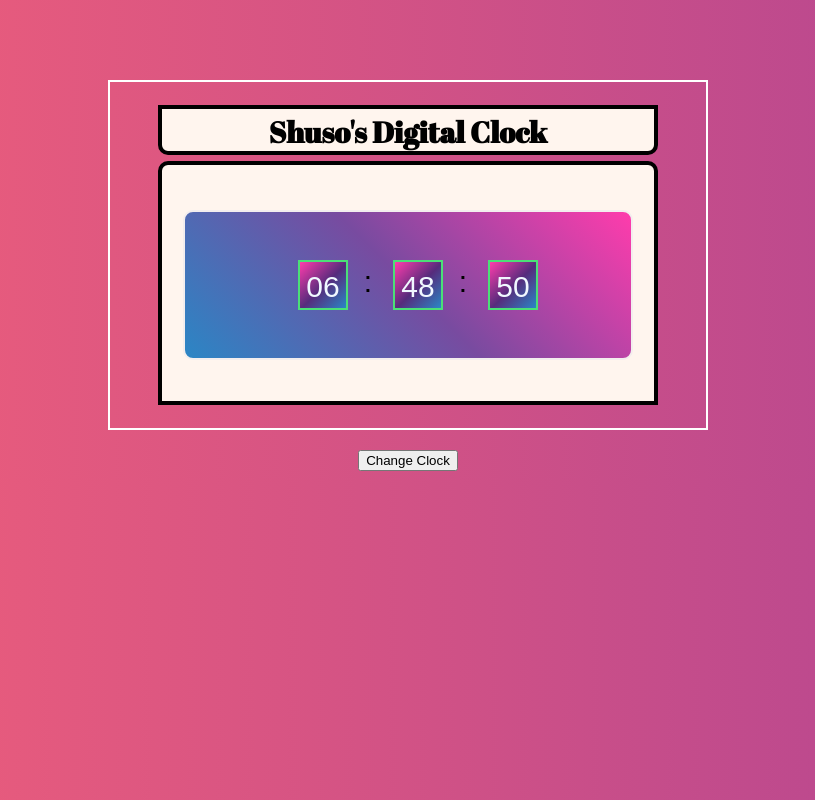
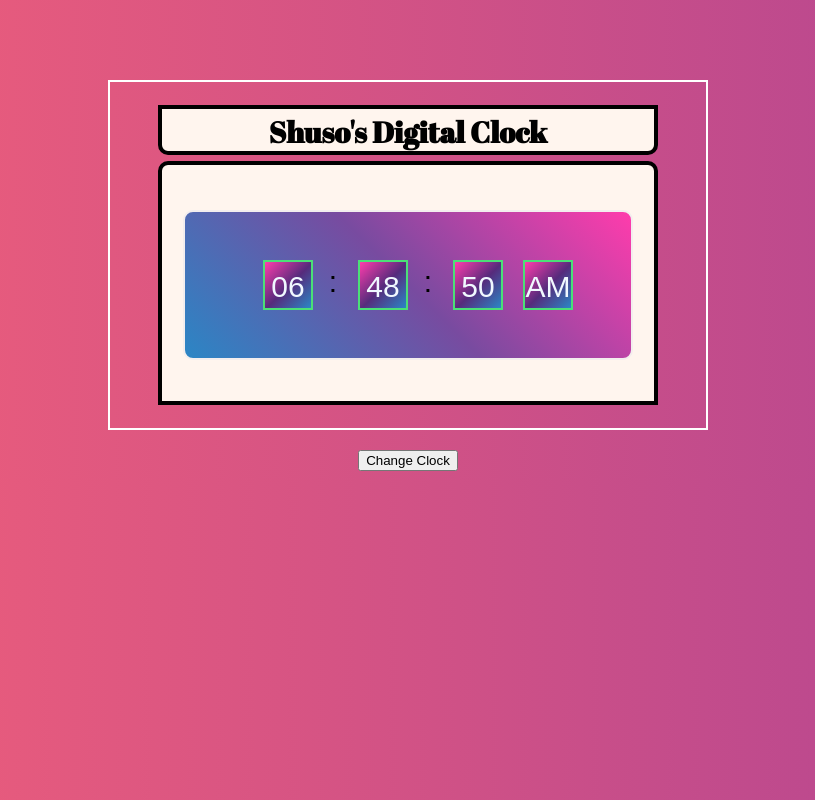
Before and after one commit to shuso18/WebD-Digital-Clock, a plain HTML site: page clock.html in a window 1280 px wide. Both pictures are taken after a click on the button "Change Clock". Shown: the whole page, without its empty margins (232-1047 px from the left). Drawn offline with Linux system fonts and the light colour scheme.

Commit message:
Update clock.html

```diff
--- a/clock.html
+++ b/clock.html
@@ -49,6 +49,7 @@
                 <div class="mini" id="mini2">20</div>
                 <div class="micro">:</div>
                 <div class="mini" id="mini3">45</div>
+                <div class="mini" id="mini4">AM</div>
             </div>
         </div>
 
```
